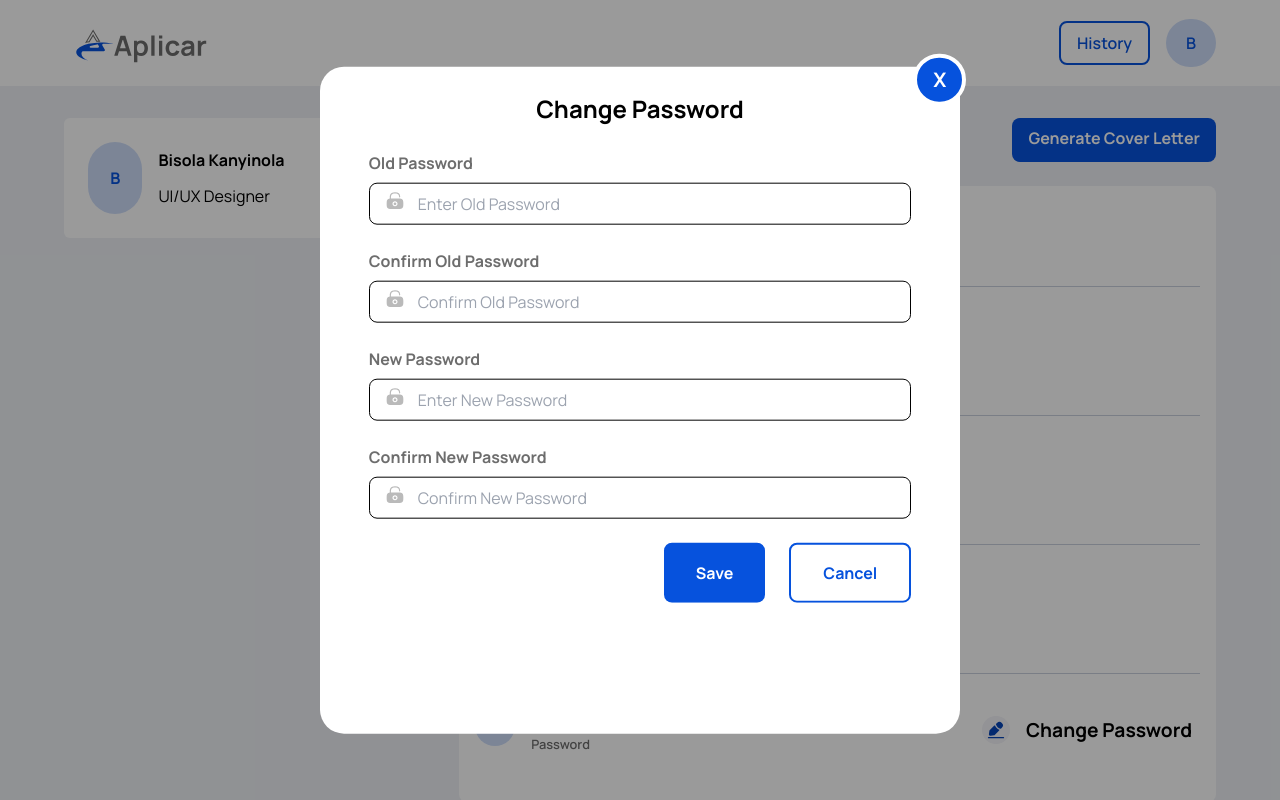
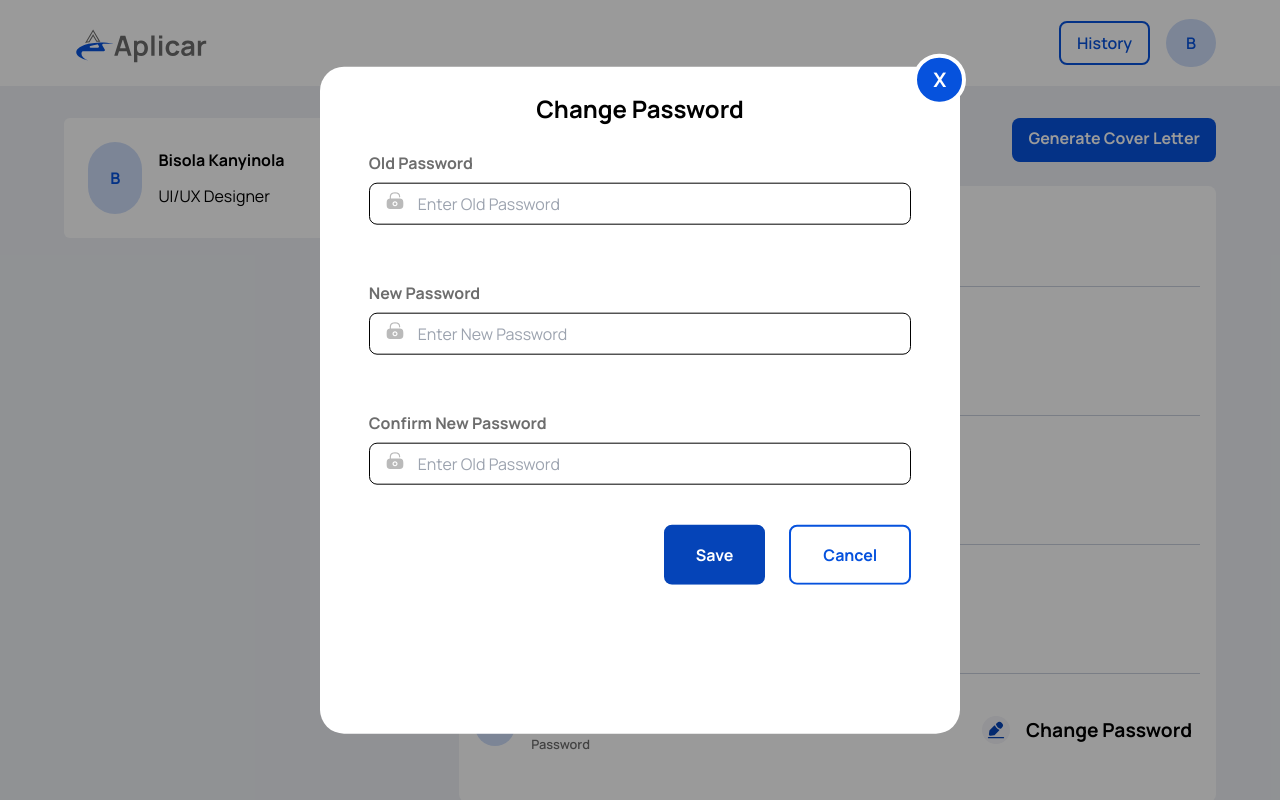
Before and after one commit to EarlPappi/hng, a React (Create React App) app: page / in a window 1280 px wide. Both pictures are taken after a click on the element "Change Password". Shown: the top 800 px of the page. Built offline with nearby package versions, Linux system fonts and the light colour scheme.

Commit message:
feat: form auth

```diff
--- a/src/Pages/Profile/PasswordModal.jsx
+++ b/src/Pages/Profile/PasswordModal.jsx
@@ -1,7 +1,59 @@
-import React from 'react'
+import React, { useState } from 'react'
 import { PasswordLockIcon } from './Icons.js'
 
-function PasswordModal({  setShowPassModal }) {
+function PasswordModal({ setShowPassModal }) {
+    const [oldPassword, setOldPassword] = useState('')
+    const [newPassword, setNewPassword] = useState('')
+    // const [confirmOldPassword, setConfirmOldPassword] = useState('')
+    const [confirmNewPassword, setConfirmNewPassword] = useState('')
+    const [emptyError, setEmptyError] = useState(false)
+    const [unMatch, setUnMatch] = useState(false)
+
+
+
+
+    const [isValid, setIsValid] = useState(false);
+
+
+
+
+
+
+
+
+    const handleSubmit = (e) => {
+        e.preventDefault();
+
+        if (oldPassword.trim().length === 0 || newPassword.trim().length === 0) {
+            setIsValid(false);
+            setEmptyError(true);
+            setUnMatch(true);
+            console.log("EMPTY EMRROR")
+
+
+
+        } else if (newPassword !== confirmNewPassword) {
+            setIsValid(false);
+            setEmptyError(false);
+            setUnMatch(true);
+            console.log("UNMACH ERROR")
+
+            return
+        } else {
+            setIsValid(true)
+            setUnMatch(false);
+            setEmptyError(false)
+
+            console.log("GBAYII")
+
+            return
+        }
+
+
+
+    }
+
+
 
 
     return (
@@ -29,22 +81,22 @@ function PasswordModal({  setShowPassModal }) {
                                 <h1 className='font-bold text-[1.5em] pb-2 text-center'>Change Password</h1>
                             </div>
 
-                                <form action="" className='z-50'>
+                            <form action="" onSubmit={handleSubmit}
+                                className='z-50 flex flex-col justify-center gap-4' >
                                 <div className='my-4 '>
                                     <label htmlFor="oldPassword" className='font-bold text-[#6D6D6D]'>Old Password</label>
                                     <div className='relative '>
                                         <PasswordLockIcon className='absolute top-4 left-4 ' />
-                                            <input type="password" className='focus:border-[#6D6D6D] w-full border rounded-lg my-2 px-12 py-2 ' id='oldPassword' placeholder='Enter Old Password' />
+                                        <input style={{
+                                            borderColor: emptyError ? 'red' : ''
+                                        }} type="password" className='focus:border-[#6D6D6D] w-full border rounded-lg my-2 px-12 py-2 ' id='oldPassword' placeholder='Enter Old Password' onChange={(e) => {
+                                            setOldPassword(e.target.value)
+
+                                        }} />
+                                        { emptyError && <span className='text-errorMain'>New or Old Password cannot be Empty</span> }
                                     </div>
                                 </div>
 
-                                    <div className='my-4 '>
-                                        <label htmlFor="confirmOldPassword" className='font-bold text-[#6D6D6D]'>Confirm Old Password</label>
-                                        <div className='relative '>
-                                            <PasswordLockIcon className='absolute top-4 left-4 ' />
-                                            <input type="password" className='focus:border-[#6D6D6D] w-full border rounded-lg my-2 px-12 py-2 ' id='confirmOldPassword' placeholder='Confirm Old Password' />
-                                        </div>
-                                    </div>
 
 
 
@@ -52,7 +104,13 @@ function PasswordModal({  setShowPassModal }) {
                                     <label htmlFor="newPassword" className='font-bold text-[#6D6D6D]'>New Password</label>
                                     <div className='relative '>
                                         <PasswordLockIcon className='absolute top-4 left-4 ' />
-                                            <input type="password" className='focus:border-[#6D6D6D] w-full border rounded-lg my-2 px-12 py-2 ' id='newPassword' placeholder='Enter New Password' />
+                                        <input style={{
+                                            borderColor: emptyError ? 'red' : ''
+                                        }} type="password" className='focus:border-[#6D6D6D] w-full border rounded-lg my-2 px-12 py-2 ' id='oldPassword' placeholder='Enter New Password' onChange={(e) => {
+                                            setNewPassword(e.target.value)
+
+                                        }} />
+                                        { emptyError && <span className='text-errorMain'>New or Old Password cannot be Empty</span> }
                                     </div>
                                 </div>
 
@@ -60,13 +118,24 @@ function PasswordModal({  setShowPassModal }) {
                                     <label htmlFor="confirmNewPassword" className='font-bold text-[#6D6D6D]'>Confirm New Password</label>
                                     <div className='relative '>
                                         <PasswordLockIcon className='absolute top-4 left-4 ' />
-                                            <input type="password" className='focus:border-[#6D6D6D] w-full border rounded-lg my-2 px-12 py-2 ' id='confirmNewPassword' placeholder='Confirm New Password' />
+                                        <input style={{
+                                            borderColor: emptyError ? 'red' : ''
+                                        }} type="password" className='focus:border-[#6D6D6D] w-full border rounded-lg my-2 px-12 py-2 ' id='oldPassword' placeholder='Enter Old Password' onChange={(e) => {
+                                            setConfirmNewPassword(e.target.value)
+
+                                        }} />
+                                        { unMatch && <span className='text-errorMain'>New nad Old Password must be the same</span> }
                                     </div>
                                 </div>
 
                                 <div className='flex gap-6 justify-end'>
-                                        <button className='bg-primaryMain px-8 py-4 rounded-lg text-white font-bold cursor-pointer'>Save</button>
-                                        <p className='border-2 border-primaryMain px-8 py-4 rounded-lg text-primaryMain font-bold cursor-pointer' onClick={()=>{
+                                    <button style={{
+                                        backgroundColor: isValid ? '#0652DD' : '#0544B8'
+                                    }} disabled={ isValid } type='submit' className='bg-primaryMain px-8 py-4 rounded-lg text-white font-bold cursor-pointer'>
+                                        Save
+                                    </button>
+
+                                    <p className='border-2 border-primaryMain px-8 py-4 rounded-lg text-primaryMain font-bold cursor-pointer' onClick={() => {
                                         setShowPassModal(false)
                                     }}>Cancel</p>
 
```
Lines whose indentation alone changed are shown as unchanged.
